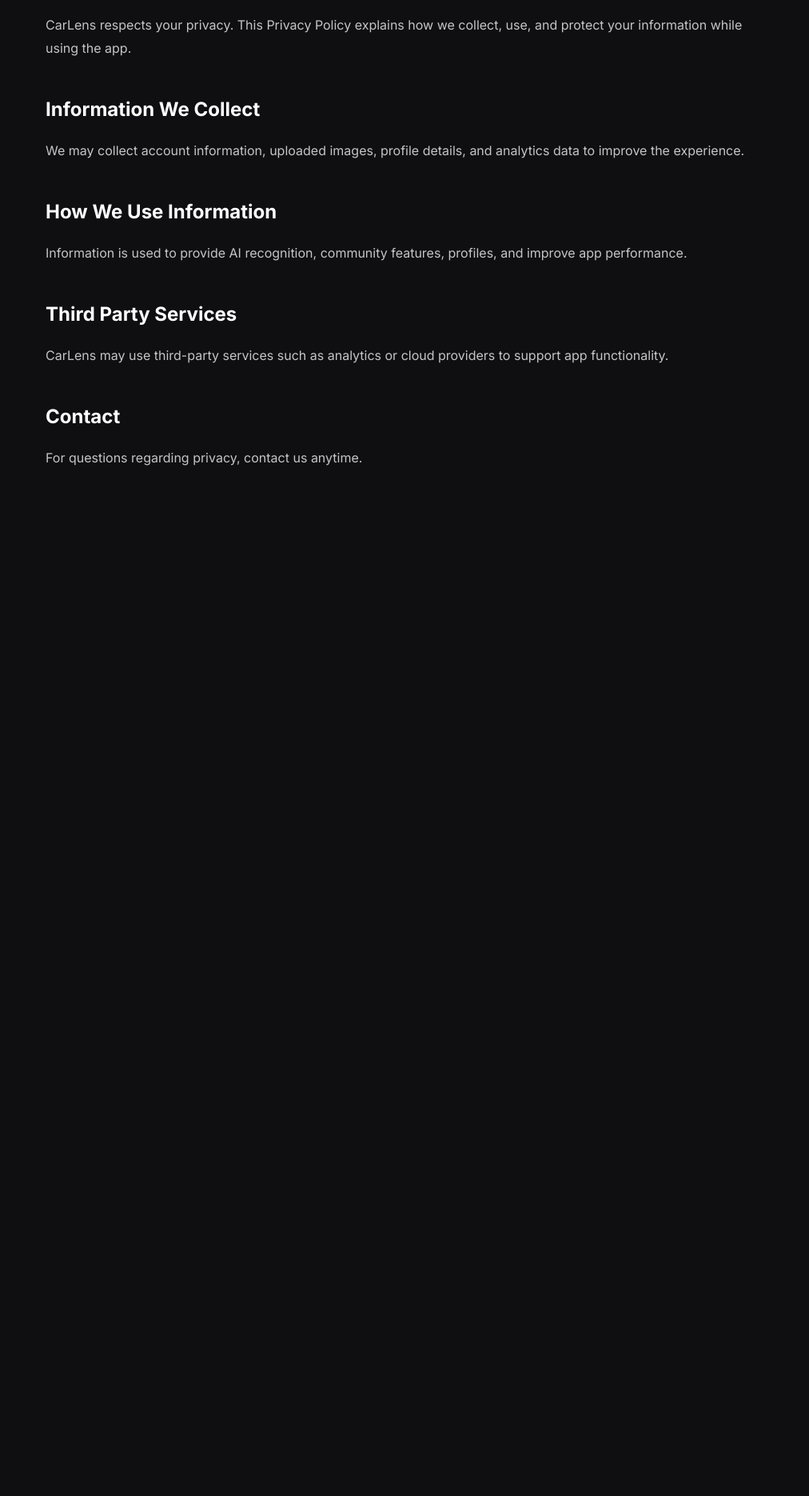
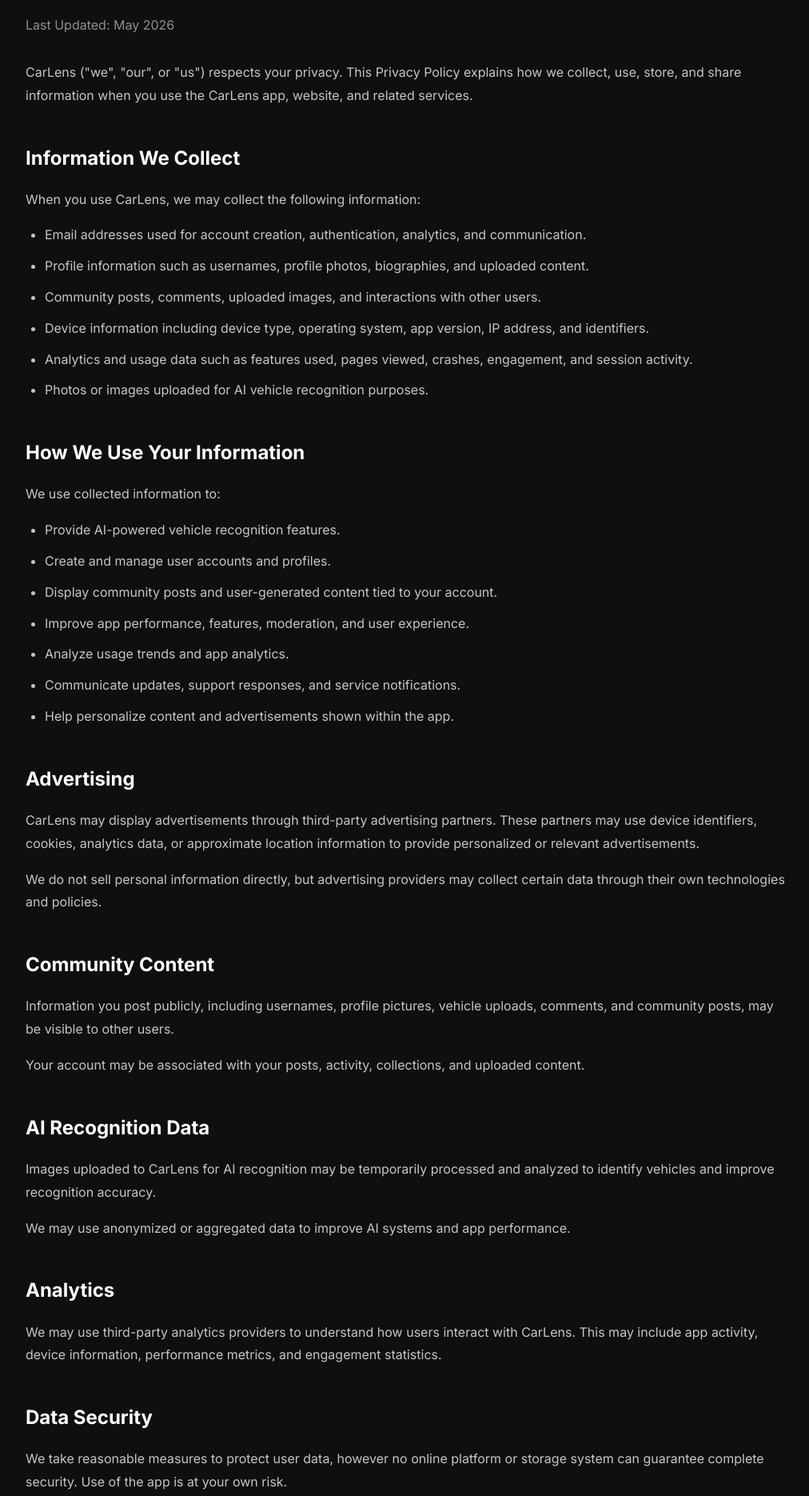
Before and after one commit to ranguyafk/carlens-site, a plain HTML site: page privacy.html in a window 1280 px wide. Shown: the part 278-2148 px from the top of the page at 80% size, without its empty margins (133-1145 px from the left). Before the commit the page ends 949 px from the top, so only its background shows below. Drawn offline with Linux system fonts and the light colour scheme.

Commit message:
Update privacy.html

```diff
--- a/privacy.html
+++ b/privacy.html
@@ -1,5 +1,5 @@
 <!-- =========================
-PRIVACY.HTML
+UPDATED PRIVACY.HTML
 ========================= -->
 
 <!DOCTYPE html>
@@ -22,7 +22,7 @@
 }
 
 .container{
-  max-width:900px;
+  max-width:950px;
   margin:auto;
 }
 
@@ -33,12 +33,22 @@
 }
 
 h2{
-  margin-top:40px;
+  margin-top:42px;
   margin-bottom:12px;
+  color:white;
 }
 
 p{
   color:#c5c5c5;
+}
+
+ul{
+  color:#c5c5c5;
+  padding-left:24px;
+}
+
+li{
+  margin-bottom:10px;
 }
 
 a{
@@ -51,6 +61,11 @@
   margin-bottom:40px;
 }
 
+.updated{
+  color:#8f8f8f;
+  margin-bottom:30px;
+}
+
 </style>
 </head>
 <body>
@@ -61,41 +76,146 @@
 
 <h1>Privacy Policy</h1>
 
+<p class="updated">
+Last Updated: May 2026
+</p>
+
 <p>
-CarLens respects your privacy.
+CarLens ("we", "our", or "us") respects your privacy.
 This Privacy Policy explains how we collect,
-use, and protect your information while using the app.
+use, store, and share information when you use the CarLens app,
+website, and related services.
 </p>
 
 <h2>Information We Collect</h2>
 
 <p>
-We may collect account information,
-uploaded images, profile details,
-and analytics data to improve the experience.
+When you use CarLens, we may collect the following information:
 </p>
 
-<h2>How We Use Information</h2>
+<ul>
+  <li>Email addresses used for account creation, authentication, analytics, and communication.</li>
+
+  <li>Profile information such as usernames, profile photos, biographies, and uploaded content.</li>
+
+  <li>Community posts, comments, uploaded images, and interactions with other users.</li>
+
+  <li>Device information including device type, operating system, app version, IP address, and identifiers.</li>
+
+  <li>Analytics and usage data such as features used, pages viewed, crashes, engagement, and session activity.</li>
+
+  <li>Photos or images uploaded for AI vehicle recognition purposes.</li>
+</ul>
+
+<h2>How We Use Your Information</h2>
 
 <p>
-Information is used to provide AI recognition,
-community features, profiles,
-and improve app performance.
+We use collected information to:
 </p>
 
-<h2>Third Party Services</h2>
+<ul>
+  <li>Provide AI-powered vehicle recognition features.</li>
+
+  <li>Create and manage user accounts and profiles.</li>
+
+  <li>Display community posts and user-generated content tied to your account.</li>
+
+  <li>Improve app performance, features, moderation, and user experience.</li>
+
+  <li>Analyze usage trends and app analytics.</li>
+
+  <li>Communicate updates, support responses, and service notifications.</li>
+
+  <li>Help personalize content and advertisements shown within the app.</li>
+</ul>
+
+<h2>Advertising</h2>
 
 <p>
-CarLens may use third-party services
-such as analytics or cloud providers
-to support app functionality.
+CarLens may display advertisements through third-party advertising partners.
+These partners may use device identifiers,
+cookies, analytics data,
+or approximate location information
+to provide personalized or relevant advertisements.
+</p>
+
+<p>
+We do not sell personal information directly,
+but advertising providers may collect certain data
+through their own technologies and policies.
+</p>
+
+<h2>Community Content</h2>
+
+<p>
+Information you post publicly,
+including usernames, profile pictures,
+vehicle uploads, comments, and community posts,
+may be visible to other users.
+</p>
+
+<p>
+Your account may be associated with your posts,
+activity, collections, and uploaded content.
+</p>
+
+<h2>AI Recognition Data</h2>
+
+<p>
+Images uploaded to CarLens for AI recognition
+may be temporarily processed and analyzed
+to identify vehicles and improve recognition accuracy.
+</p>
+
+<p>
+We may use anonymized or aggregated data
+to improve AI systems and app performance.
+</p>
+
+<h2>Analytics</h2>
+
+<p>
+We may use third-party analytics providers
+to understand how users interact with CarLens.
+This may include app activity,
+device information,
+performance metrics,
+and engagement statistics.
+</p>
+
+<h2>Data Security</h2>
+
+<p>
+We take reasonable measures to protect user data,
+however no online platform or storage system
+can guarantee complete security.
+Use of the app is at your own risk.
+</p>
+
+<h2>Children's Privacy</h2>
+
+<p>
+CarLens is not intended for children under 13 years old.
+We do not knowingly collect personal information from children.
+</p>
+
+<h2>Changes To This Policy</h2>
+
+<p>
+We may update this Privacy Policy at any time.
+Continued use of CarLens after updates
+constitutes acceptance of the revised policy.
 </p>
 
 <h2>Contact</h2>
 
 <p>
-For questions regarding privacy,
-contact us anytime.
+For questions regarding this Privacy Policy,
+contact us at:
+</p>
+
+<p>
+duckhtml@gmail.com
 </p>
 
 </div>
```
